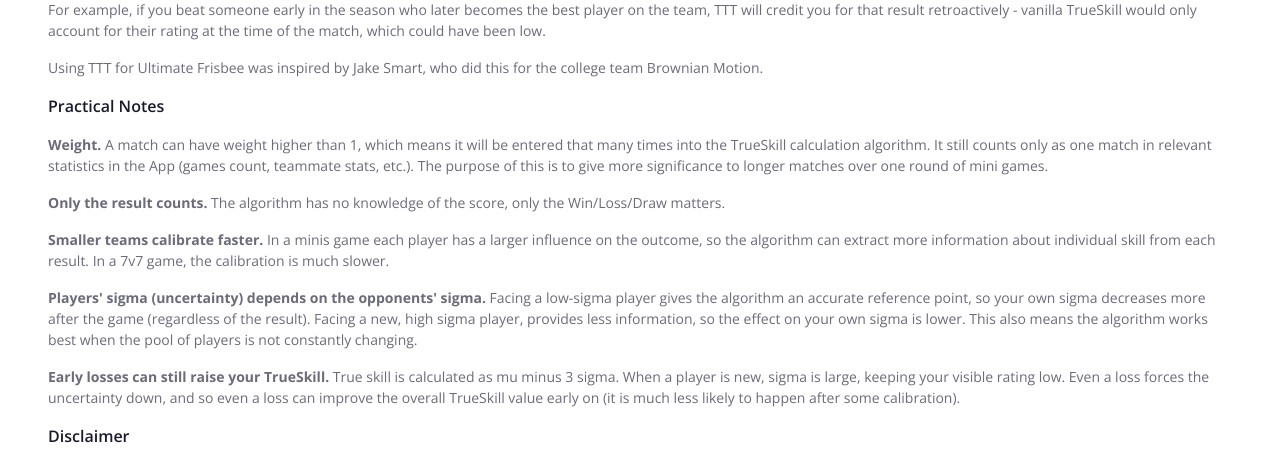
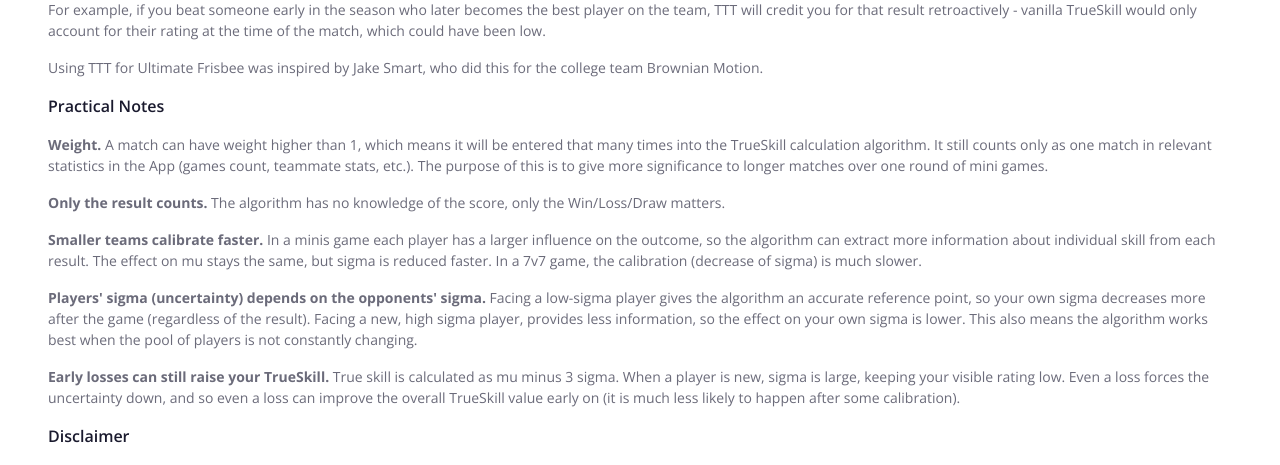
Before and after one commit to fkmjec/prague-lions-ranking, a FastAPI app: template src/prague_lions_ranking/templates/about.html in a window 1280 px wide. Shown: the part 580-1045 px from the top of the page. Run offline with FastAPI, Linux system fonts and the light colour scheme; the template is opened without the code that fills it, so the values that code supplies are empty.

Commit message:
specify how the faster calibration in minis work

```diff
--- a/src/prague_lions_ranking/templates/about.html
+++ b/src/prague_lions_ranking/templates/about.html
@@ -69,7 +69,8 @@
         <p>
             <strong>Smaller teams calibrate faster.</strong> In a minis game each player has a larger
             influence on the outcome, so the algorithm can extract more information about individual skill from each
-            result. In a 7v7 game, the calibration is much slower.
+            result. The effect on mu stays the same, but sigma is reduced faster. In a 7v7 game, the calibration
+            (decrease of sigma) is much slower.
         </p>
         <p>
             <strong>Players' sigma (uncertainty) depends on the opponents' sigma.</strong> Facing a low-sigma player
```
